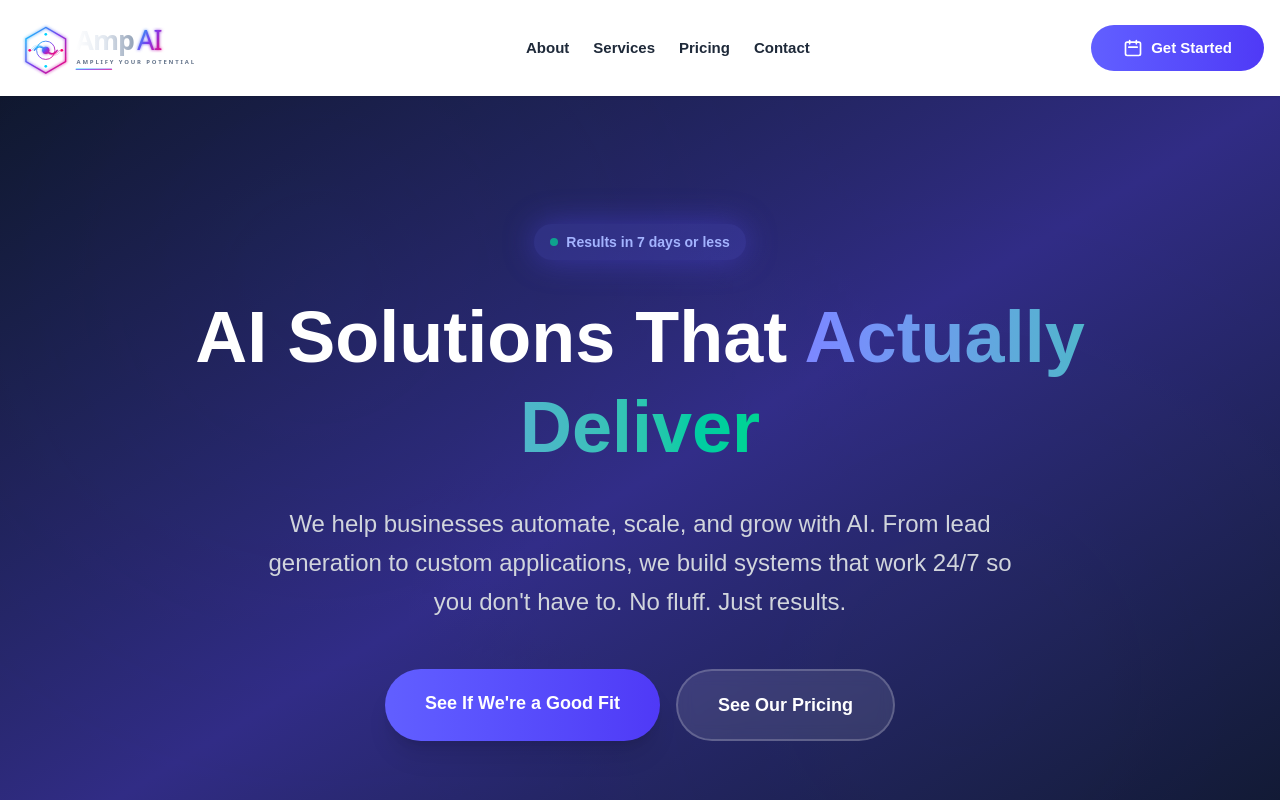
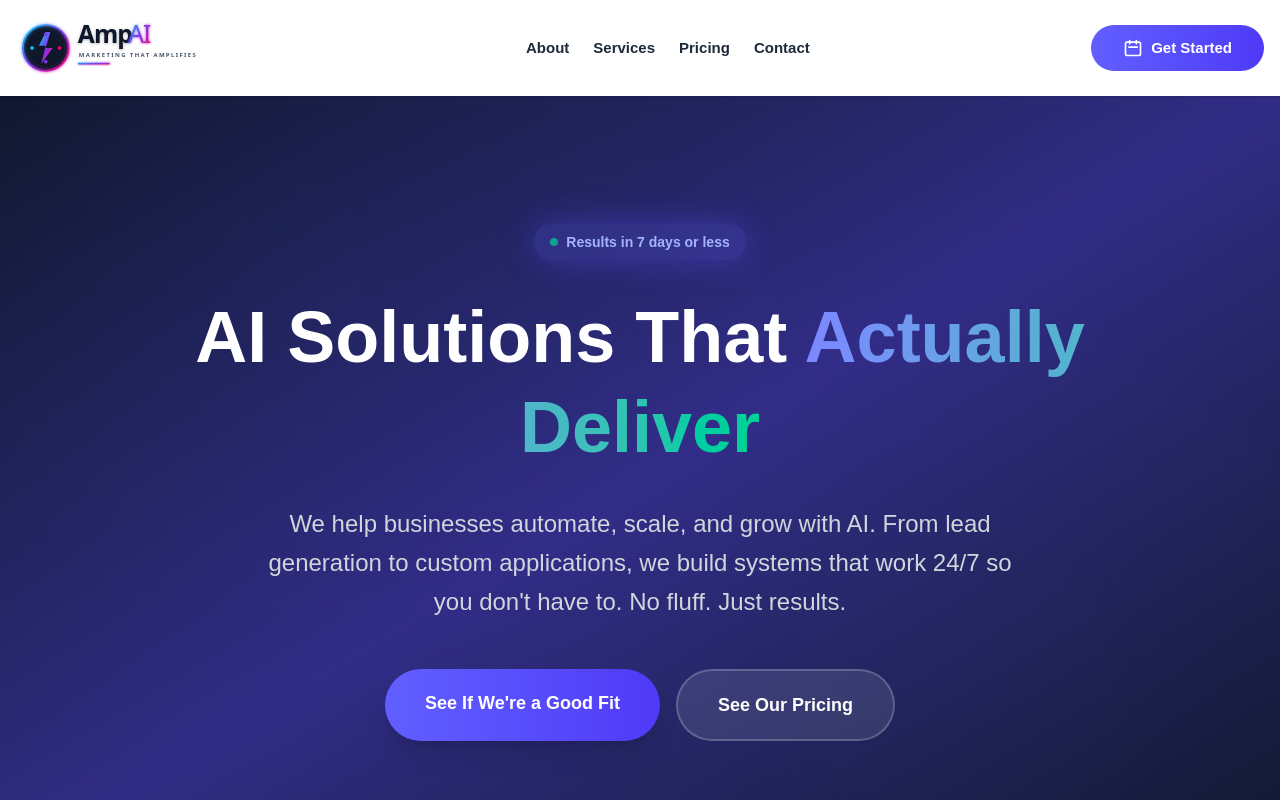
Before and after one commit to jdgafx/convertiq.com, a Next.js app: page / in a window 1280 px wide. Shown: the top 800 px of the page. Built offline with nearby package versions, Linux system fonts and the light colour scheme.

Commit message:
design: New high-contrast Amp AI logo with dark container and gradient border

```diff
--- a/src/components/Layout.tsx
+++ b/src/components/Layout.tsx
@@ -19,7 +19,7 @@ export function Navbar() {
             <div className="hidden xl:flex flex-row items-center justify-between py-4 h-24 container mx-auto px-4">
                 <div className="flex items-center">
                     <Link href="/" className="transition-opacity hover:opacity-90">
-                        <img src="/logo-amp-ai.svg" alt="Amp AI Experts" className="h-16 w-auto" />
+                        <img src="/logo-amp-ai-v2.svg" alt="Amp AI Experts" className="h-16 w-auto" />
                     </Link>
                 </div>
 
@@ -48,7 +48,7 @@ export function Navbar() {
             {/* Mobile Header */}
             <div className="xl:hidden flex items-center justify-between px-4 py-4 border-b bg-white relative z-50">
                 <Link href="/">
-                    <img src="/logo-amp-ai.svg" alt="Amp AI Experts" className="h-12 w-auto" />
+                    <img src="/logo-amp-ai-v2.svg" alt="Amp AI Experts" className="h-12 w-auto" />
                 </Link>
                 <button
                     onClick={() => setIsMobileMenuOpen(!isMobileMenuOpen)}
@@ -98,7 +98,7 @@ export function Footer() {
                 <div className="grid grid-cols-1 md:grid-cols-3 gap-12 mb-20">
                     <div className="space-y-8">
                         <Link href="/">
-                            <img src="/logo-amp-ai.svg" alt="Amp AI Experts" className="h-12 w-auto brightness-200" />
+                            <img src="/logo-amp-ai-v2.svg" alt="Amp AI Experts" className="h-12 w-auto" />
                         </Link>
                         <p className="text-gray-400 text-[15px] leading-relaxed pr-6">
                             AI solutions that actually work. We help businesses automate, scale, and grow with cutting-edge artificial intelligence.
```
Also changed, not shown: public/logo-amp-ai-v2.svg (added).
